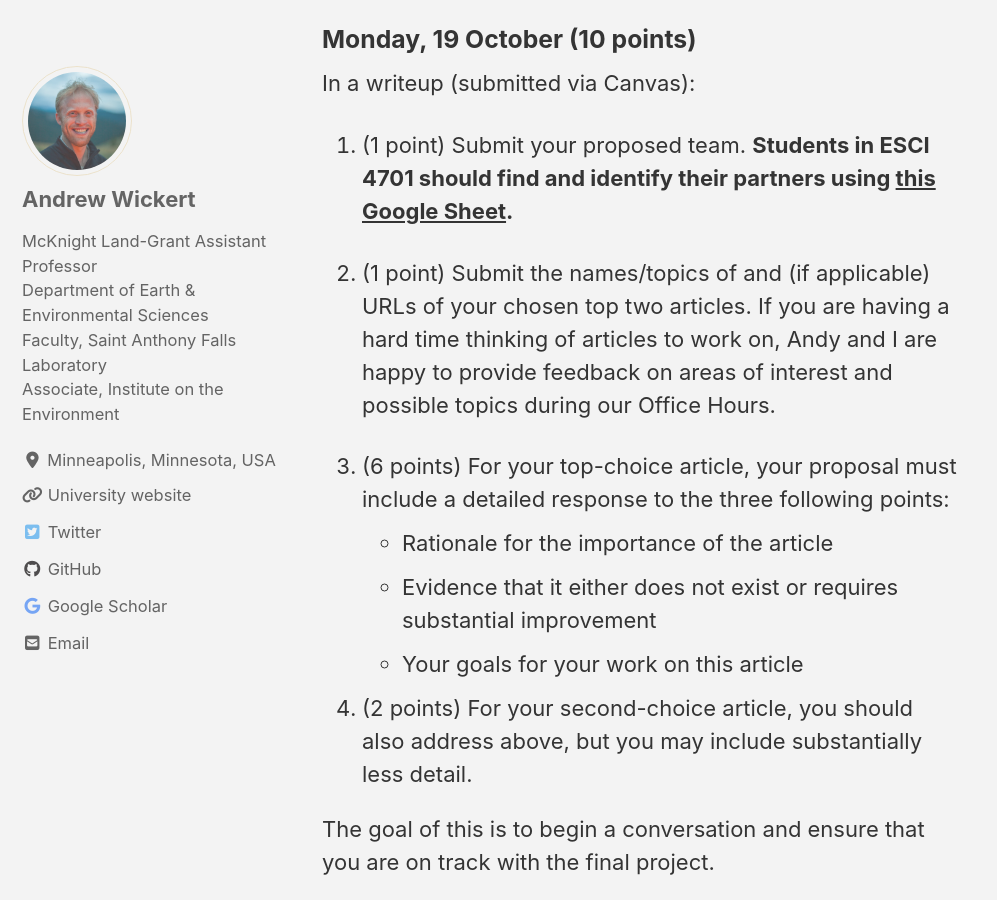
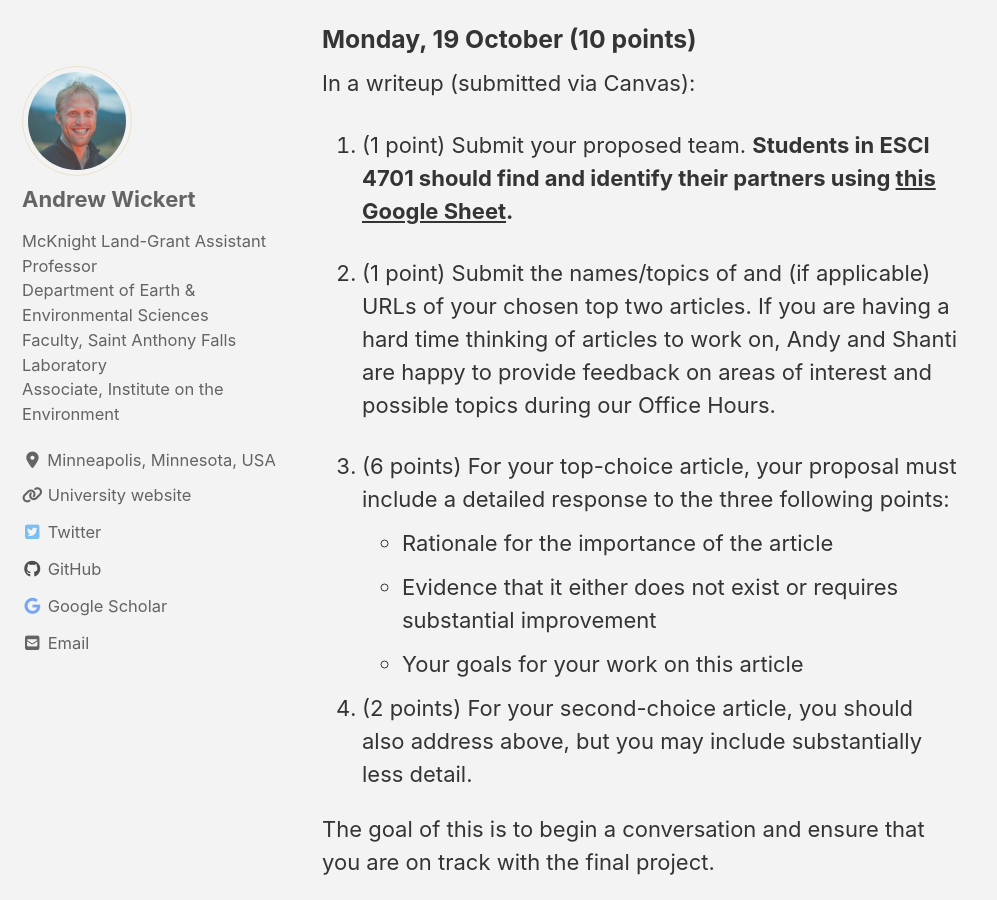
Before and after one commit to GeomorphOnline/GeomorphOnline.github.io, a Jekyll site: the page built from lessons/_final/wikipedia.md, in a window 1280 px wide and 900 px high, scrolled down 1479 px. Shown: the whole window, without its empty margins (0-997 px from the left). Built offline with Jekyll 4.4.1, drawn with Linux system fonts in a browser that asks for light colours; cached includes are drawn as plain includes; nearby versions of some CDN libraries.

Commit message:
shanti edits to final proj (spelling)

```diff
--- a/lessons/_final/wikipedia.md
+++ b/lessons/_final/wikipedia.md
@@ -41,7 +41,7 @@ In a writeup (submitted via Canvas):
 
 1. (1 point) Submit your proposed team. **Students in ESCI 4701 should find and identify their partners using [this Google Sheet](https://docs.google.com/spreadsheets/d/15gwpIMKyvwpebpdIjP0Gq6Rh90nEx4ebLWd7CL47I_U/edit?usp=sharing).**
 
-2. (1 point) Submit the names/topics of and (if applicable) URLs of your chosen top two articles. If you are having a hard time thinking of articles to work on, Andy and I are happy to provide feedback on areas of interest and possible topics during our Office Hours.
+2. (1 point) Submit the names/topics of and (if applicable) URLs of your chosen top two articles. If you are having a hard time thinking of articles to work on, Andy and Shanti are happy to provide feedback on areas of interest and possible topics during our Office Hours.
 
 3. (6 points) For your top-choice article, your proposal must include a detailed response to the three following points:
   * Rationale for the importance of the article
```
